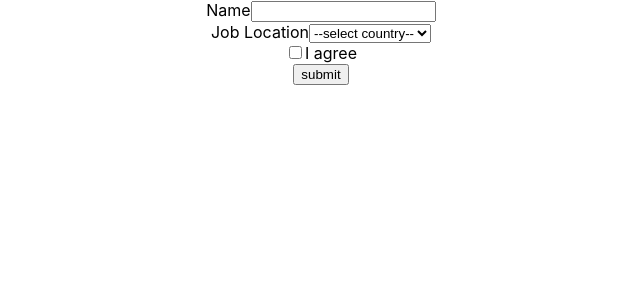
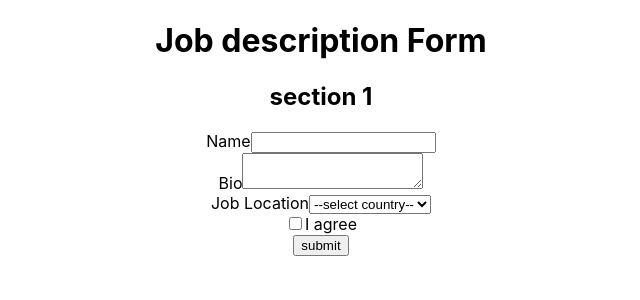
Before and after one commit to prashil-vaishnani/React_Testing, a React (Create React App) app: page / in a window 1280 px wide. Shown: the top 300 px of the page, without its empty margins (319-959 px from the left). Built offline with nearby package versions, Linux system fonts and the light colour scheme.

Commit message:
getByRole with options(name, lavel,checked,hidden,selected,pressed)

```diff
--- a/src/components/application/Application.js
+++ b/src/components/application/Application.js
@@ -1,9 +1,16 @@
 export const Application = () => {
   return (
+    <>
+      <h1>Job description Form</h1>
+      <h2>section 1</h2>
       <form>
         <div>
           <label htmlFor="name">Name</label>
           <input id="name" type="text" />
+        </div>
+        <div>
+          <label htmlFor="bio">Bio</label>
+          <textarea id="bio" name="bio" />
         </div>
         <div>
           <label htmlFor="job-location">Job Location</label>
@@ -22,5 +29,6 @@
         </div>
         <button>submit</button>
       </form>
+    </>
   );
 };
```
Also changed, not shown: 1 other file (tests, documents, lock files or other folders). Lines whose indentation alone changed are shown as unchanged.
